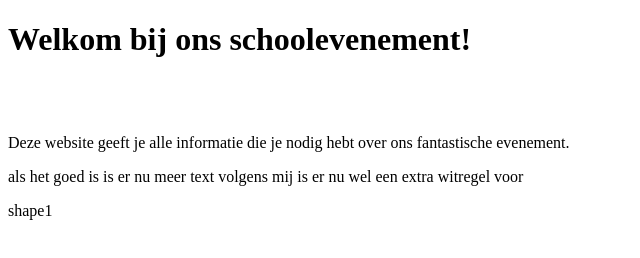
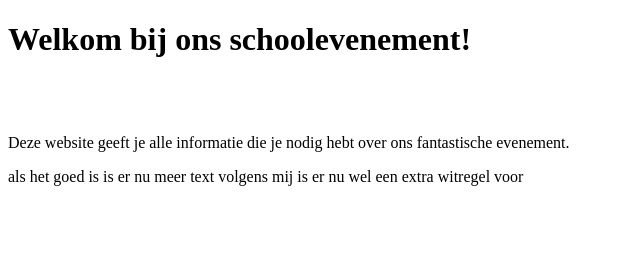
Before and after one commit to AntoineDLJ/html_speedrun, a plain HTML site: page index.html in a window 1280 px wide. Shown: the full height of the page, 0-640 px from the left. Drawn offline with Linux system fonts and the light colour scheme.

Commit message:
WebLab Run 16-11-2026 11:32:34 (UTC+01:00)

```diff
--- a/index.html
+++ b/index.html
@@ -12,6 +12,5 @@
        als het goed is is er nu meer text
        volgens mij is er nu wel een extra witregel voor
     </p>
-    <div class="square"> shape1 </div>
 </body>
 </html>
```
Also changed, not shown: 1 other file.
